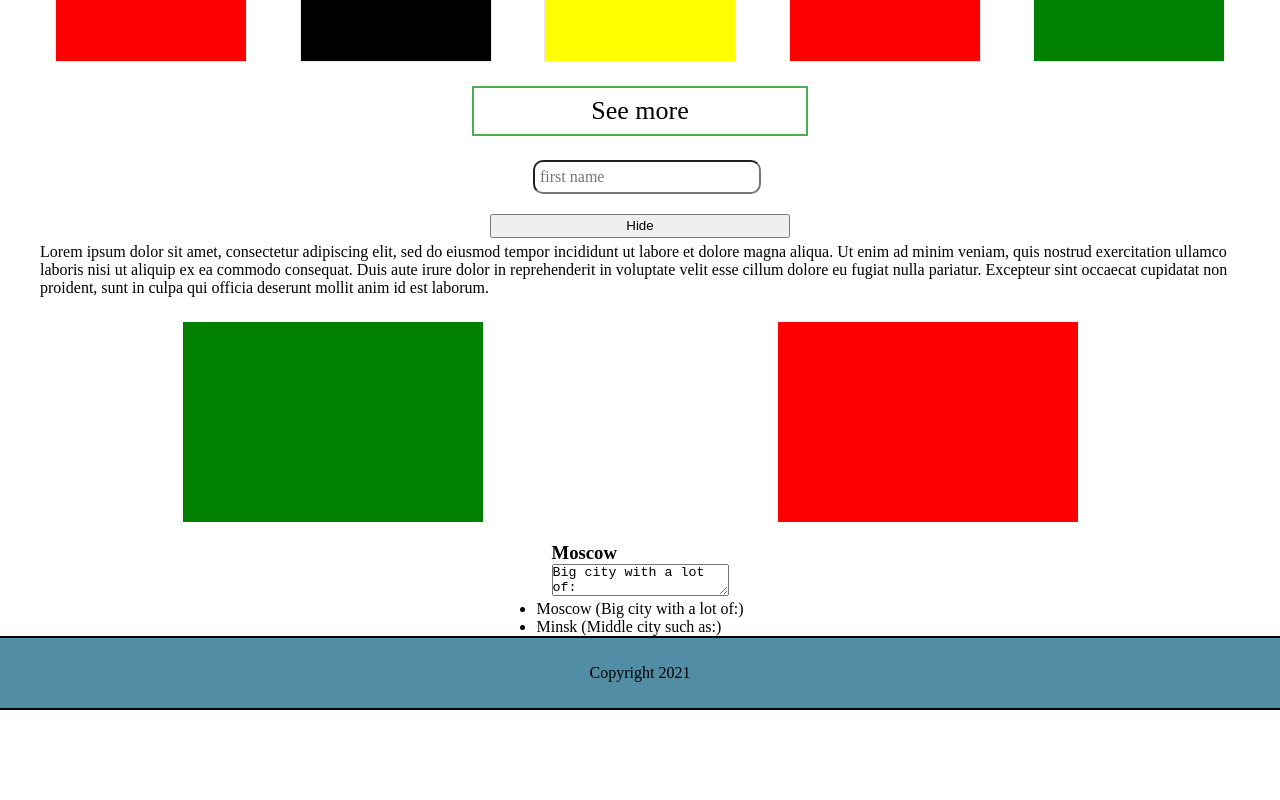
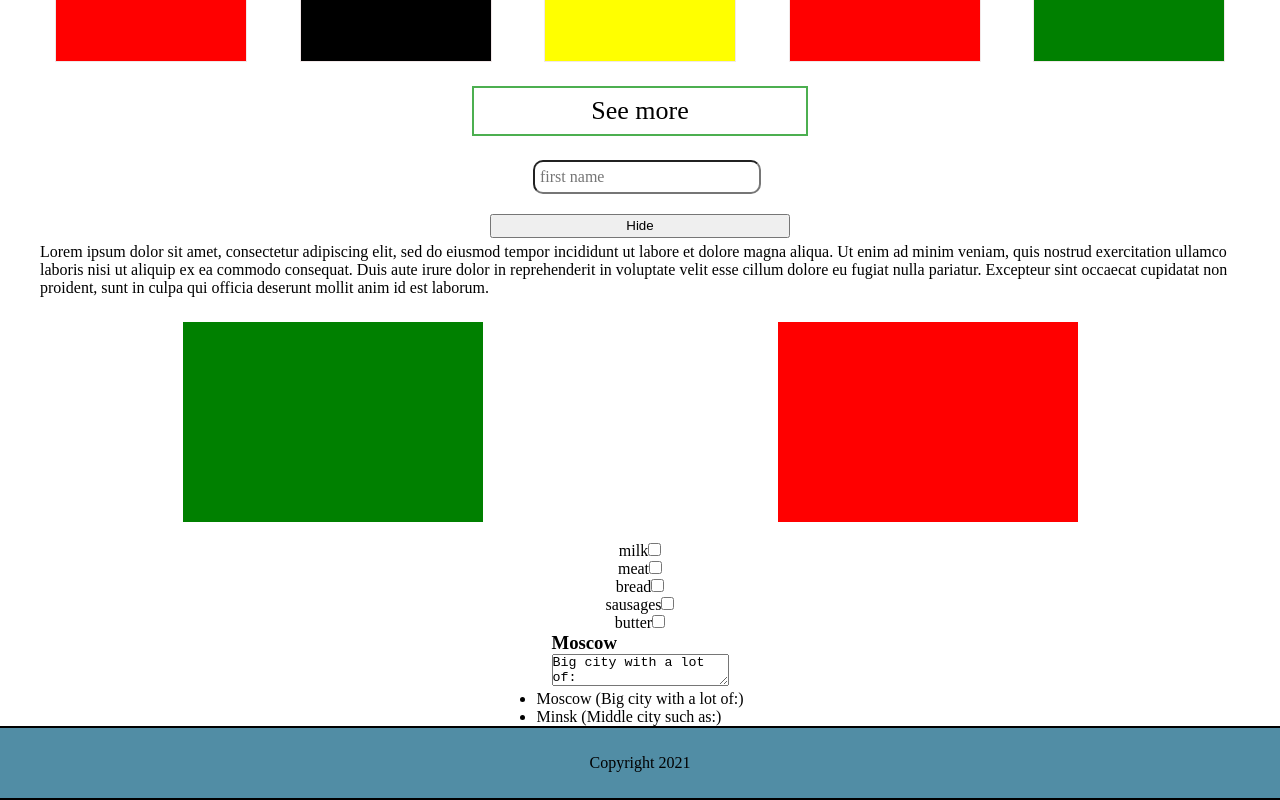
Before and after one commit to DrusMarkonii/VT_React, a React (Create React App) app: page / in a window 1280 px wide. Shown: the part 366-1166 px from the top of the page. Before the commit the page ends 1076 px from the top, so only its background shows below. Built offline with nearby package versions, Linux system fonts and the light colour scheme.

Commit message:
feat: add ListItem

```diff
--- a/src/App.js
+++ b/src/App.js
@@ -5,14 +5,14 @@ import Footer from "./components/footer/Footer";
 import Content from "./components/content/content"
 import "./accets/styles/App-style.css"
 import Title from "./components/title/Title";
-// import ListItem from "./components/ListItem/ListItem";
-import CitiesList from "./components/CitiesList";
-import City from "./components/City";
+import ListItem from "./components/ListItem/ListItem";
+import CitiesList from "./components/CitiesList/CitiesList";
+import City from "./components/City/City";
 
 
 
 function App() {
-
+  //для компонентов CitiesList и Citу ----------------------------------
   const [cities, setCities] = useState([
     {name: 'Moscow', description: 'Big city with a lot of:'},
     {name: 'Minsk', description: 'Middle city such as:'},
@@ -32,11 +32,22 @@ function App() {
         }
 
         return city;
+
       }
     ))
   }
 
   const handlerSelectCity = (n) => {setCurrentIndex(n)}
+//--------------------------------
+
+  const onCheck = (ingredientName, checked ) =>  {
+    console.log(checked, ingredientName)
+  }
+
+
+
+
+
 
   const logoImg = "https://yt3.ggpht.com/BfugJfgLpCxpVSocdwCWkPBuicPNbA-f6xh3IM8e3tdZwDCo7sP7PJh6VhrUbJrDnY8d9fhLHA=s900-c-k-c0x00ffffff-no-rj"
   return (
@@ -60,7 +71,11 @@ function App() {
       }/>
       <Title title="Goods"/>
       <Content />
-      {/* <ListItem /> */}
+      <ListItem ingredientName="milk" onCheckIngredient={onCheck}/>
+      <ListItem ingredientName="meat" onCheckIngredient={onCheck}/>
+      <ListItem ingredientName="bread" onCheckIngredient={onCheck}/>
+      <ListItem ingredientName="sausages" onCheckIngredient={onCheck}/>
+      <ListItem ingredientName="butter" onCheckIngredient={onCheck}/>
       <City
         cities={cities}
         onChangeCity={handlerChangeCity}
--- a/src/components/ListItem/ListItem.js
+++ b/src/components/ListItem/ListItem.js
@@ -1,28 +1,22 @@
-// import React, {useState} from 'react';
-// import './style.css'
+import React, {useState} from 'react';
+import './style.css'
 
-// function ListItem() {
-//     const [value, setValue] = useState('');
+function ListItem(props) {
+    const [checked, setChecked] = useState(false);
 
-//    function chengeSelect(event) {
-//       setValue(event.target.value);
-//    }
+    const handelClick = () => {
+        setChecked(!checked)
 
-//    return (
-//         <div>
-//             <select value={value} onChange={chengeSelect}>
-//                 <option value="mouse">Мышь</option>
-//                 <option value="cat">Кот</option>
-//                 <option value="cheese">Сыр</option>
-//                 <option value="milk">Молоко</option>
-//             </select>
-//              <p>
-//                 {value == 'mouse' && 'Вы выбрали Мышь'}
-//                 {value == 'cat' && 'Вы выбрали Кота'}
-//                 {value == 'cheese' && 'Вы выбрали Сыр'}
-//                 {value == 'milk' && 'Вы выбрали Молоко'}
-//             </p>
-//         </div>
-//    )
-// }
-// export default ListItem
+        props.onCheckIngredient(!checked, props.ingredientName)
+
+
+    }
+
+   return (
+        <div>
+            {props.ingredientName}
+            <input type="checkbox" checked={checked} onChange={handelClick} />
+        </div>
+   )
+}
+export default ListItem
```
Also changed, not shown: src/components/CitiesList/CitiesList.js (renamed from src/components/CitiesList.js), src/components/City/City.js (renamed from src/components/City.js).
